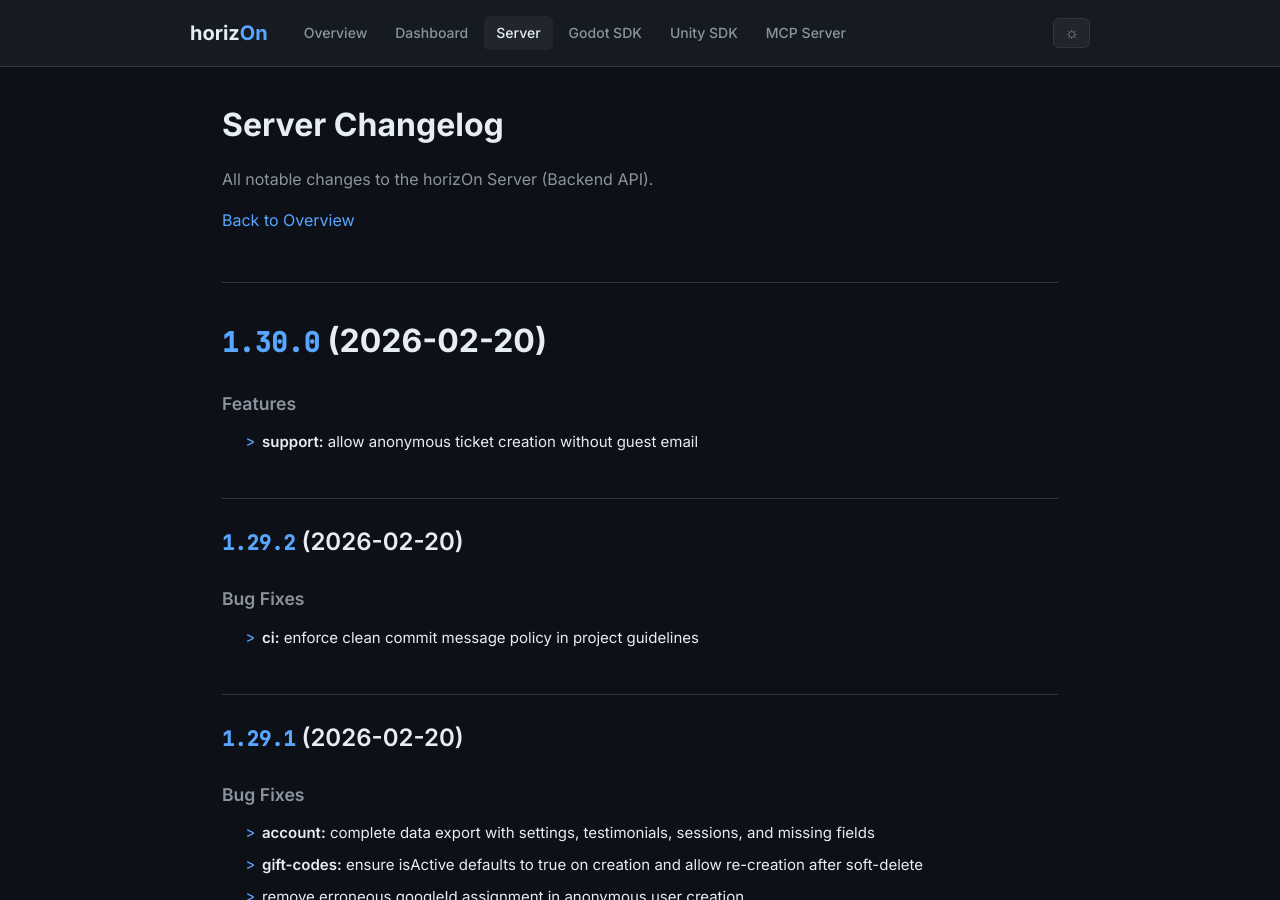
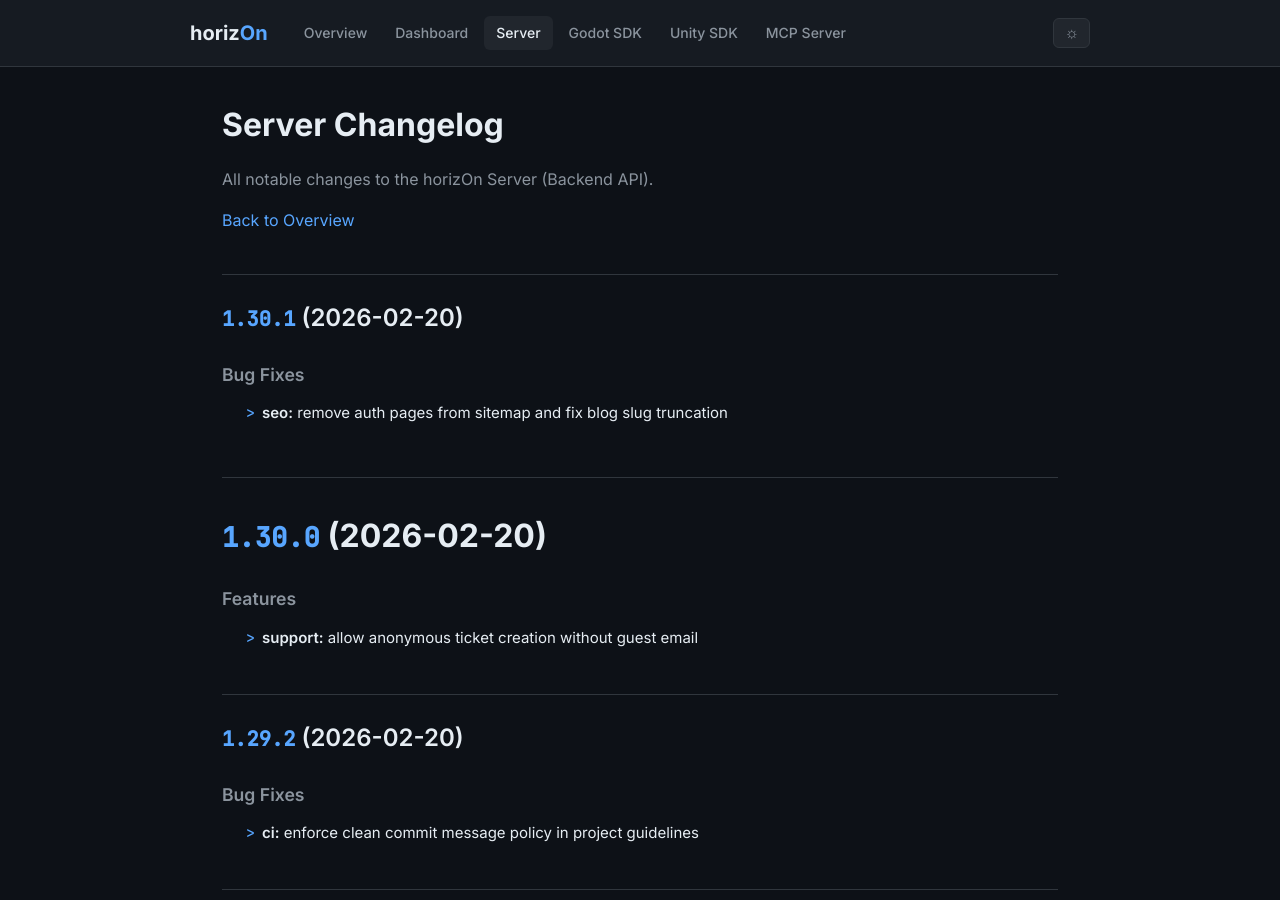
Before and after one commit to ProjectMakersDE/horizOn-Changelog, a Jekyll site: the page built from server-changelog.md, in a window 1280 px wide and 900 px high. Built offline with Jekyll 4.4.1, drawn with Linux system fonts in a browser that asks for light colours.

Commit message:
chore: sync changelogs [skip ci]

```diff
--- a/server-changelog.md
+++ b/server-changelog.md
@@ -8,6 +8,13 @@ title: Server Changelog
 All notable changes to the horizOn Server (Backend API).
 
 [Back to Overview](.)
+
+## [1.30.1](https://github.com/ProjectMakersDE/horizOn-Dashboard-Backend/compare/v1.30.0...v1.30.1) (2026-02-20)
+
+
+### Bug Fixes
+
+* **seo:** remove auth pages from sitemap and fix blog slug truncation ([4a2196b](https://github.com/ProjectMakersDE/horizOn-Dashboard-Backend/commit/4a2196bdd1bfaecf89e4fb73862b7a6de0bd109a))
 
 # [1.30.0](https://github.com/ProjectMakersDE/horizOn-Dashboard-Backend/compare/v1.29.2...v1.30.0) (2026-02-20)
 
```
Also changed, not shown: index.md (+1 -1 lines).
